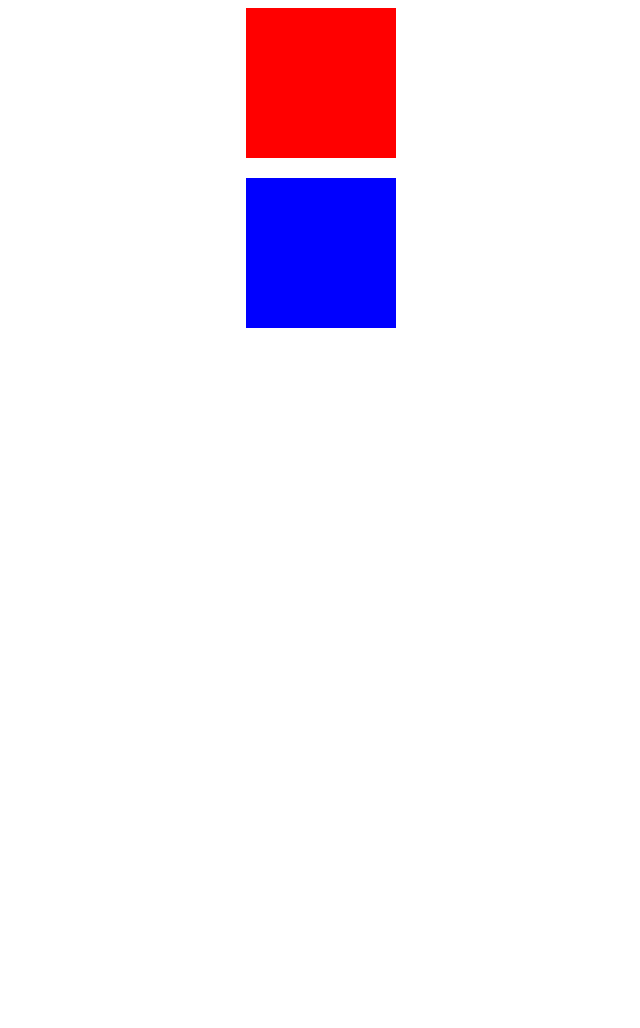
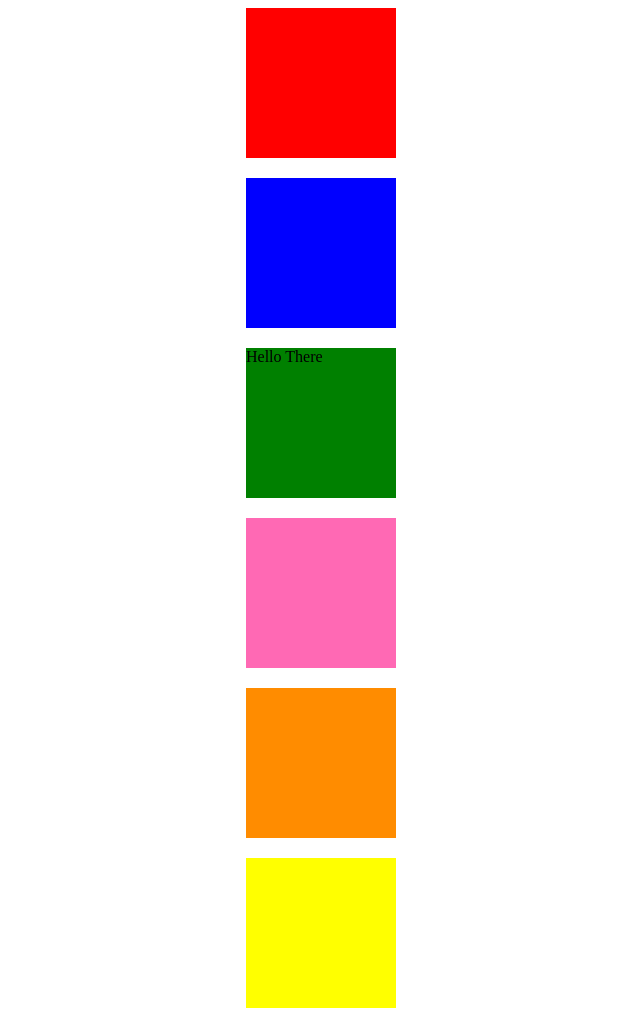
Before and after one commit to ColeD01/dj-css, a plain HTML site: page index.html in a window 1280 px wide. Shown: the whole page, without its empty margins (319-959 px from the left). Before the commit the page ends 800 px from the top, so only its background shows below. Drawn offline with Linux system fonts and the light colour scheme.

Commit message:
added the final styles and boxes to the assignment

```diff
--- a/index.html
+++ b/index.html
@@ -12,7 +12,7 @@
 
     <div class="boxes" id="box2"></div>
 
-    <div class="boxes" id="box3"></div>
+    <div class="boxes" id="box3">Hello There</div>
 
     <div class="boxes" id="box4"></div>
 
--- a/style.css
+++ b/style.css
@@ -6,11 +6,12 @@
     background-color: red;
     margin: auto;
     margin-bottom: 20px;
-    transition: background-color 1s linear 1s, width 1s linear;
+    transition: background-color 1s linear 1s, width 1s linear, height 1s linear;
 }
 #box1:hover {
-    background-color: green;
+    background-color: lime;
     width: 200px;
+    height: 300px;
 }
 #box2{
     display: flex;
@@ -19,9 +20,65 @@
     background-color: blue;
     margin: auto;
     margin-bottom: 20px;
-    transition: background-color 1s linear 1s, width 1s linear;
+    transition: background-color 1s linear 1s, width 1s,border-style 1s linear, border-color 1s linear;
 }
 #box2:hover {
     background-color: yellow;
     width: 300px;
+    border-style: dashed;
+    border-color: black;
 }
+#box3{
+    display: flex;
+    width: 150px;
+    height: 150px;
+    background-color: green;
+    margin: auto;
+    margin-bottom: 20px;
+    transition: background-color 1s linear 1s, width 1s linear, font-size 1s linear ;
+}
+#box3:hover {
+    background-color: blueviolet;
+    width: 350px;
+    font-size:x-large;
+}
+#box4{
+    display: flex;
+    width: 150px;
+    height:150px;
+    background-color: hotpink;
+    margin: auto;
+    margin-bottom: 20px;
+    transition: background-color 1s linear 1s, width 1s linear ;
+}
+#box4:hover {
+    background-color:cornflowerblue ;
+    width: 400px;
+}
+#box5{
+    display: flex;
+    width: 150px;
+    height:150px;
+    background-color:darkorange;
+    margin: auto;
+    margin-bottom: 20px;
+    transition: 1s linear 1s, width 1s linear, border-radius 1s;
+}
+#box5:hover {
+background-color:firebrick;
+width: 450px;
+border-radius: 30px;
+}
+#box6{
+    display: flex;
+    width: 150px;
+    height:150px;
+    background-color:yellow;
+    margin: auto;
+    margin-bottom: 20px;
+    transition: 1s linear 1s, width 1s linear;
+}
+#box6:hover {
+    background-color: indigo;
+    width: 500px;
+}
```
